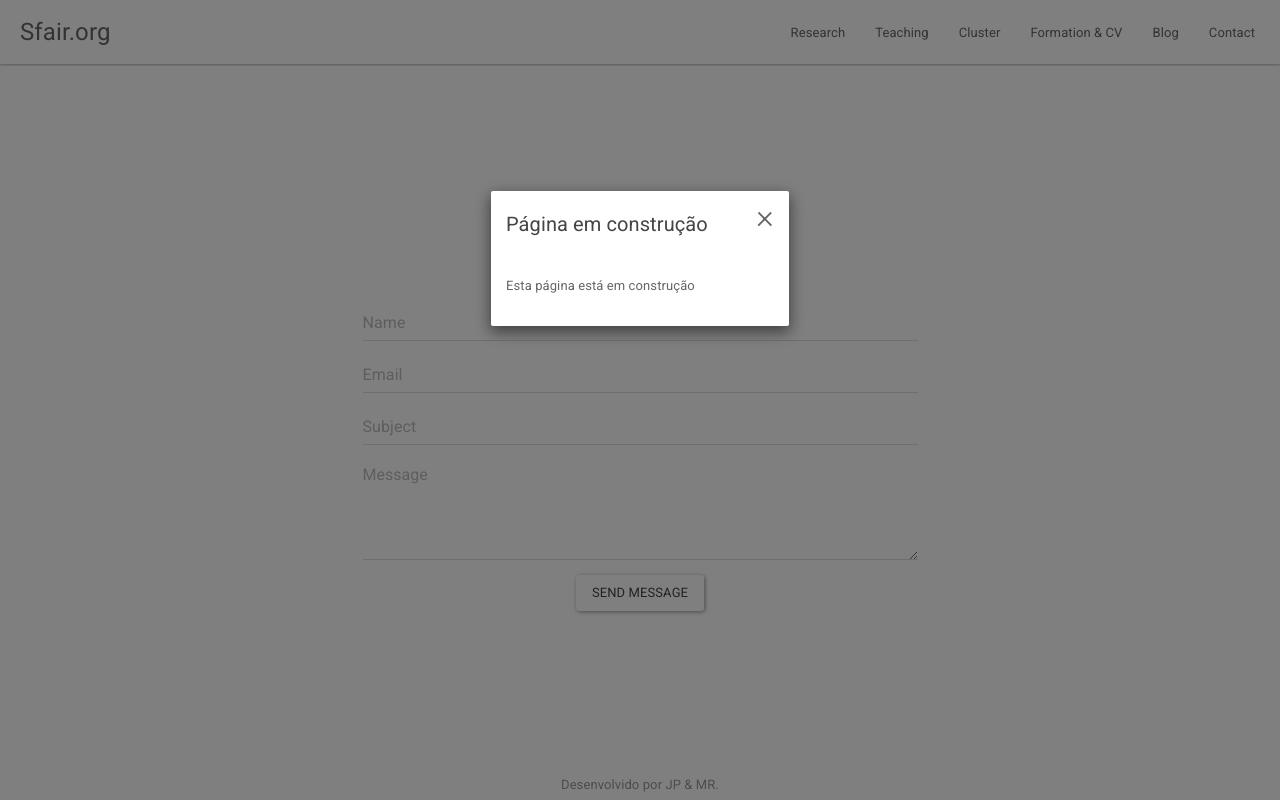
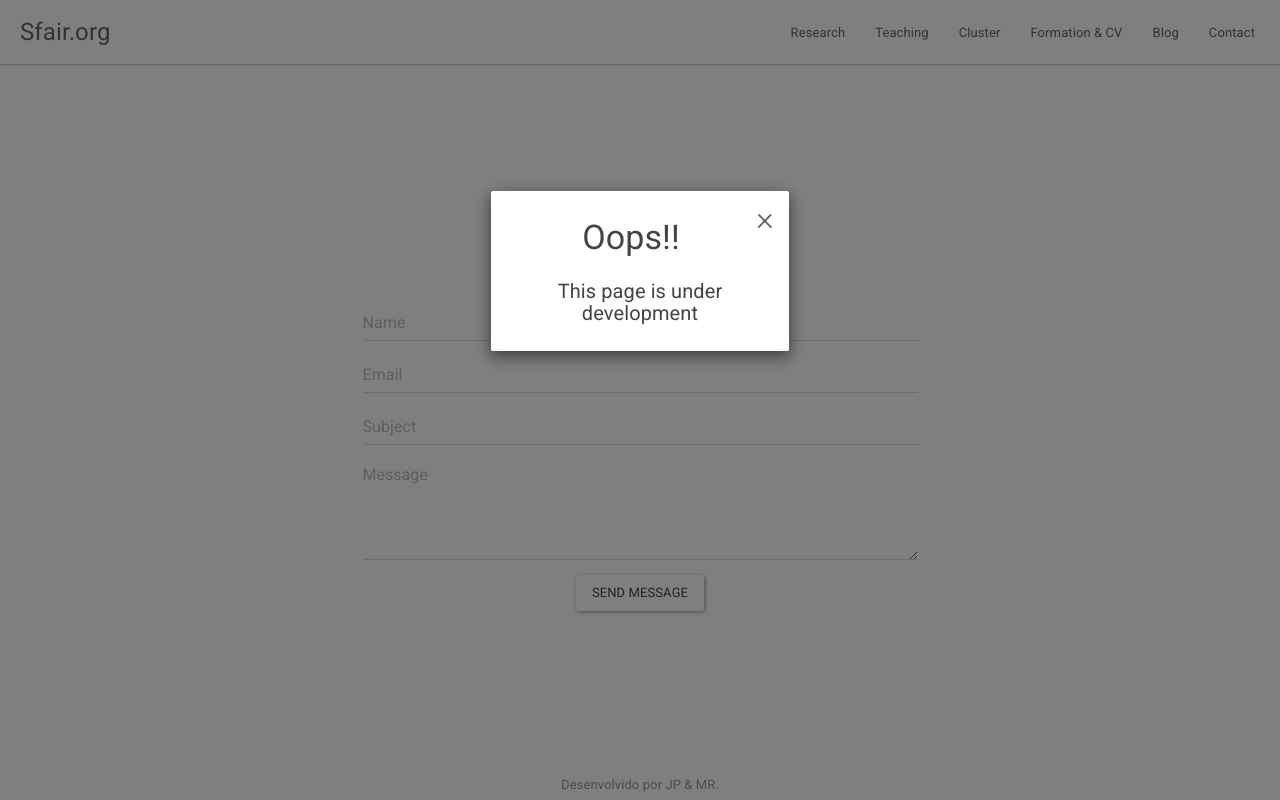
Before and after one commit to jp-mr/sfair.org, a Django app: page /contact/ in a window 1280 px wide, after a click on "Teaching". Run offline with Django 3.2, Linux system fonts and the light colour scheme; some libraries are stand-ins or nearby versions.

Commit message:
frase modal under development

```diff
--- a/source/templates/base.html
+++ b/source/templates/base.html
@@ -145,14 +145,26 @@
 		<div class="modal fade" id="modalNoPage" tabindex="-1" role="dialog" aria-labelledby="modalNoPage">
 			<div class="modal-dialog modal-sm" role="document">
 				<div class="modal-content">
-					<div class="modal-header">
-						<button type="button" class="close" data-dismiss="modal" aria-label="Close"><span aria-hidden="true">&times;</span></button>
-						<h5 class="modal-title" id="modalNoPageTitle">Página em construção</h5>
-					</div>
-					<div class="modal-body">
-						<p>Esta página está em construção</p>
+				  <div class="modal-body">
+						<button type="button" class="close" data-dismiss="modal" aria-label="Close">
+              <span aria-hidden="true">&times;</span>
+            </button>
+						<h3 class="modal-title text-center" id="modalNoPageTitle">Oops!!</h3>
+						<h5 class="text-center">This page is under development</h5>
 					</div>
 				</div>
+        <!--{# Modal com imagem
+
+         <div class="modal-content">
+           <div class="modal-body">
+             <button type="button" class="close" data-dismiss="modal" aria-label="Close">
+               <span aria-hidden="true">&times;</span>
+             </button>
+             <img class="img-responsive" src="{% static 'img/PageEnDev_EN.png' %}"></img>
+           </div>
+         </div>
+
+         #}-->
 			</div>
 		</div>
 		<!-- Fim modalNoPage -->
```
